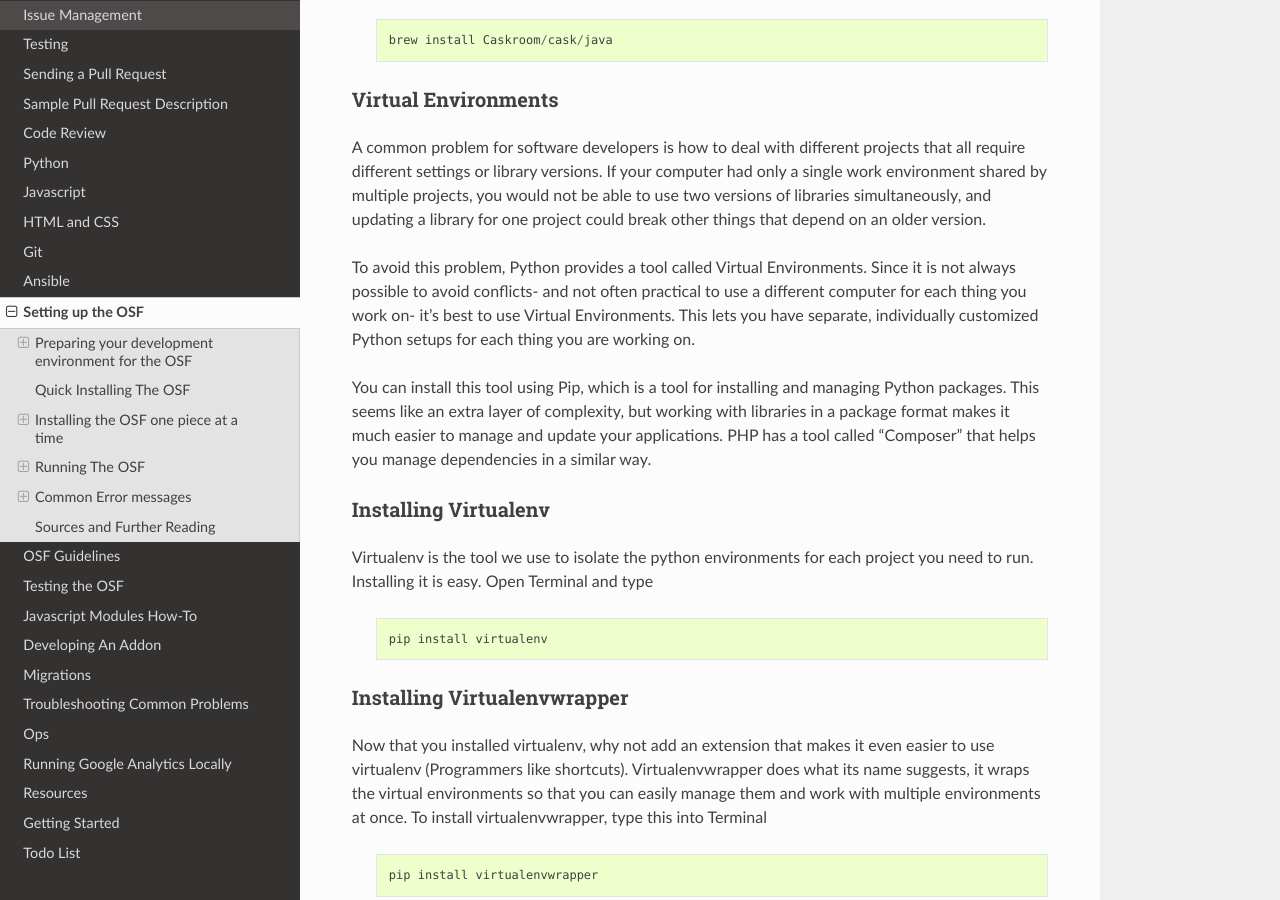
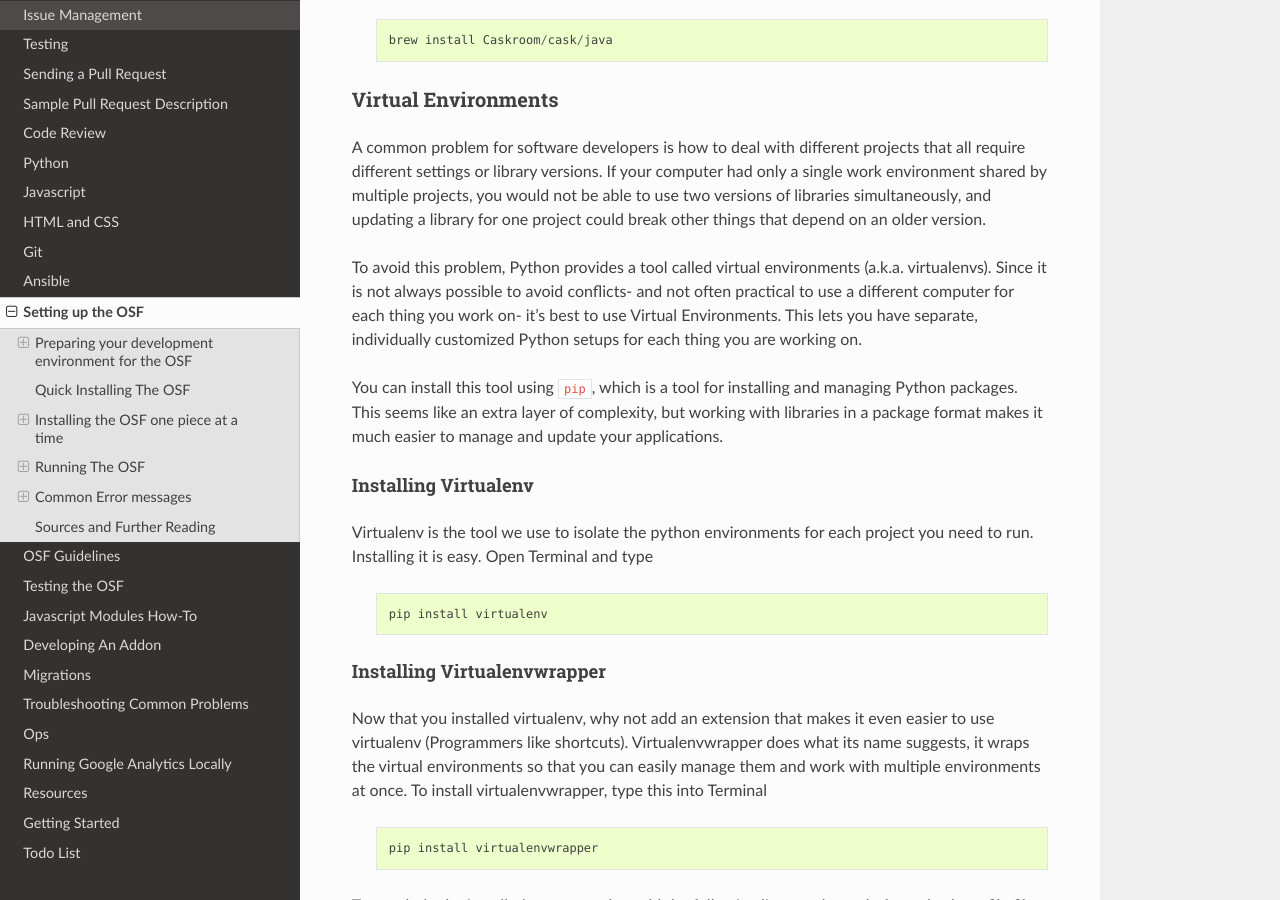
Before and after one commit to CenterForOpenScience/COSDev, a Sphinx documentation site: the page built from docs/osf/setup.rst, in a window 1280 px wide and 900 px high, scrolled down 2556 px. Built offline with Sphinx 7.4.7 and the Read the Docs theme 2.0.0, drawn with Linux system fonts in a browser that asks for light colours.

Commit message:
Minor edits

```diff
--- a/docs/osf/setup.rst
+++ b/docs/osf/setup.rst
@@ -113,17 +113,16 @@ A common problem for software developers is how to deal with different projects
 If your computer had only a single work environment shared by multiple projects, you would not be able to use two versions of libraries simultaneously,
 and updating a library for one project could break other things that depend on an older version.
 
-To avoid this problem, Python provides a tool called Virtual Environments. Since it is not always possible to avoid conflicts- and not often practical
+To avoid this problem, Python provides a tool called virtual environments (a.k.a. virtualenvs). Since it is not always possible to avoid conflicts- and not often practical
 to use a different computer for each thing you work on- it's best to use Virtual Environments. This lets you have separate, individually customized
 Python setups for each thing you are working on.
 
-You can install this tool using Pip, which is a tool for installing and managing Python packages. This seems like an extra layer of complexity, but working
+You can install this tool using ``pip``, which is a tool for installing and managing Python packages. This seems like an extra layer of complexity, but working
 with libraries in a package format makes it much easier to manage and update your applications.
-PHP has a tool called "Composer" that helps you manage dependencies in a similar way.
 
 
 Installing Virtualenv
----------------------
++++++++++++++++++++++
 
 Virtualenv is the tool we use to isolate the python environments for each project you need to run. Installing it is easy. Open Terminal and type
 
@@ -133,7 +132,7 @@ Virtualenv is the tool we use to isolate the python environments for each projec
 
 
 Installing Virtualenvwrapper
-----------------------------
+++++++++++++++++++++++++++++
 
 Now that you installed virtualenv, why not add an extension that makes it even easier to use virtualenv (Programmers like shortcuts). Virtualenvwrapper does what its name suggests, it wraps the virtual environments so that you can easily manage them and work with multiple environments at once. To install virtualenvwrapper, type this into Terminal
 
@@ -165,7 +164,7 @@ Once you made the changes remember to load the changed file by typing:
         source ~/.bash_profile
 
 Creating your virtual environment
----------------------------------
++++++++++++++++++++++++++++++++++
 
 You now have a solid development environment framework you can use for any of your projects. To start using OSF we will create a virtual environment for it.
 
```
